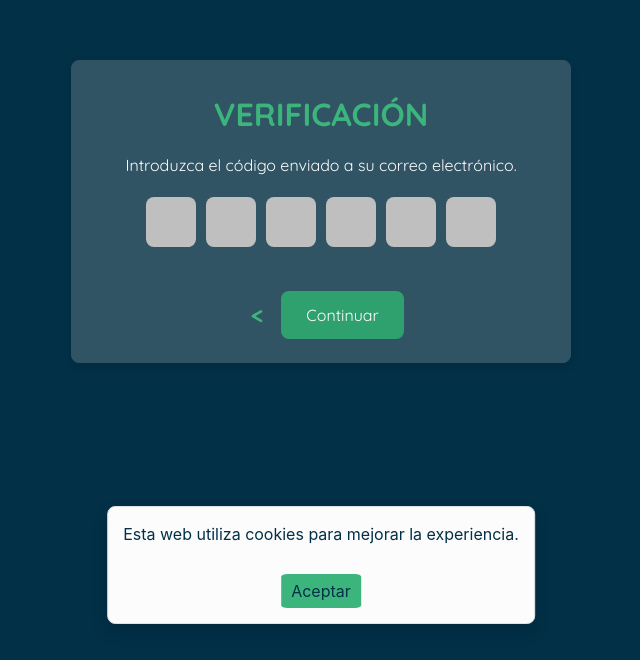
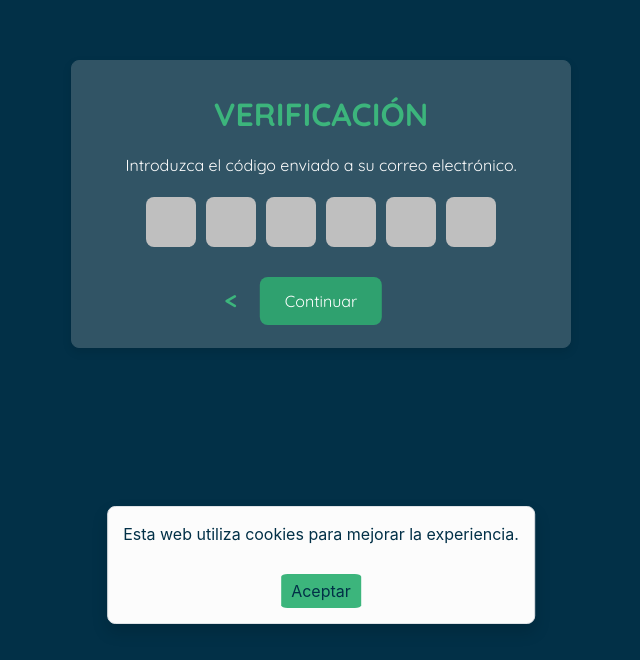
Before and after one commit to swaply-ext/swaply, an Angular app in the folder frontend/: page /verify in a window 1280 px wide. Shown: the part 140-800 px from the top of the page, without its empty margins (319-959 px from the left). Built offline with nearby package versions, Linux system fonts and the light colour scheme.

Commit message:
Modificacion Botones

```diff
--- a/frontend/src/app/pages/email-verification/email-verification.component.css
+++ b/frontend/src/app/pages/email-verification/email-verification.component.css
@@ -68,12 +68,17 @@ button {
 }
 
 .button-group {
-  display: flex;
-  justify-content: center;
-  align-items: center;
-  gap: 0;
-  margin-top: 10px;
+  position: relative; /* referencia para los elementos absolutos */
+  width: 100%;
+  height: 50px; /* altura según tu botón */
 }
+
+#button-verify {
+  position: absolute;
+  left: 50%;       /* mueve el borde izquierdo al centro */
+  transform: translateX(-50%); /* centra el botón respecto a su propio ancho */
+}
+
 
 
 button:hover {
@@ -82,14 +87,18 @@ button:hover {
 }
 
 .back-button {
+  position: absolute;
+  left: 120px;
+  top: 40%;
+  transform: translateY(-50%);
   background-color: transparent !important;
   color: var(--principal-color-2);
-  font-size: 1.2rem;
+  font-size: 1.5rem;
   padding: 0.6rem 0.8rem;
+  font-weight: bold;
   cursor: pointer;
-  border-right: none; /* para que no se duplique con el borde del verify */
-  border-radius: 8px 0 0 8px; /* solo la izquierda redondeada */
-  height: 100%; /* mismo alto que el botón de continuar */
+  border-right: none;
+  height: 100%;
 }
 
 .back-button::before {
--- a/frontend/src/app/pages/new-password/new-password.component.css
+++ b/frontend/src/app/pages/new-password/new-password.component.css
@@ -12,7 +12,7 @@
   border-radius: 12px;
   box-shadow: 0 4px 15px rgba(0,0,0,0.1);
   text-align: center;
-  max-width: 550px;
+  max-width: 500px;
   width: 90%;
 }
 
@@ -48,6 +48,7 @@
   background-color: var(--principal-color-2, #2a9d8f);
   color: #fff;
   border: none;
+  margin-right: 60px;
 }
 
 .send-button:hover {
@@ -78,8 +79,8 @@
 
 /* Inputs más anchos y menos altos */
 .newpassword-container input {
-  width: 60%;               /* más ancho */
-  padding: 0.5rem 0.8rem;   /* menos alto */
+  width: 60%;
+  padding: 0.8rem 0.8rem;
   margin-bottom: 1.2rem;
   border-radius: 6px;
   border: 1px solid #bfbfbf;
--- a/frontend/src/app/pages/recovery-password/recovery-password.component.css
+++ b/frontend/src/app/pages/recovery-password/recovery-password.component.css
@@ -84,6 +84,7 @@
 
 .send-button {
   background-color: var(--principal-color-2, #2a9d8f);
+  margin-right: 60px;
 }
 
 @media (max-width: 480px) {
```
